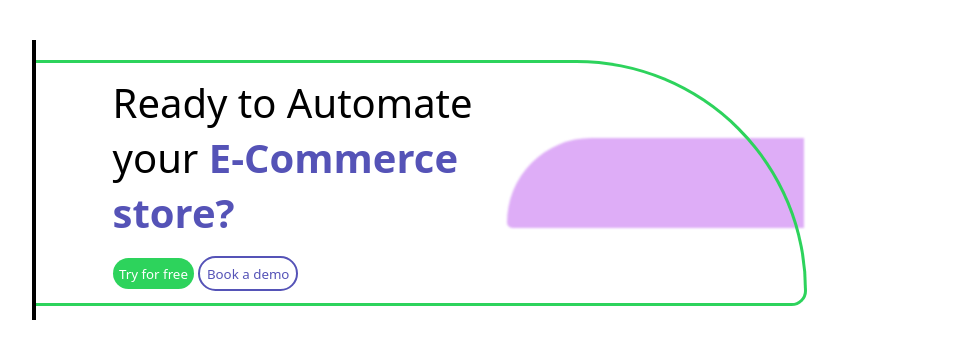
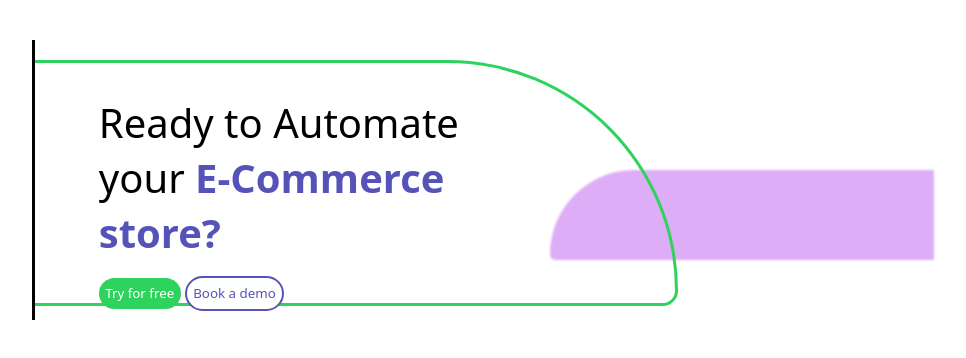
Before and after one commit to vinayak0127/Kommunicate-assignment, a website: page index.html in a window 1280 px wide. Shown: the whole page, without its empty margins (8-974 px from the left). Drawn offline with Linux system fonts and the light colour scheme.

Commit message:
completed

```diff
--- a/index.html
+++ b/index.html
@@ -19,9 +19,9 @@
                     <button class="one">Try for free</button>
                     <button class="second">Book a demo</button>
                 </div>
-                <div class="right"></div>
+
             </div>
-
+            <div class="right"></div>
         </div>
     </section>
 </body>
--- a/style.css
+++ b/style.css
@@ -18,8 +18,9 @@ span {
 
 .bar {
     height: 35vh;
-    width: 4px;
+    width: 3px;
     background-color: black;
+
 }
 
 .parent {
@@ -27,6 +28,9 @@ span {
     padding-top: 20px;
     padding-bottom: 20px;
     width: 100vw;
+    display: flex;
+    align-items: center;
+    flex-direction: row;
     /* background-color: blanchedalmond; */
 }
 
@@ -34,18 +38,18 @@ span {
     flex-direction: column;
     border-width: 3px 3px 3px 0;
     height: 30vh;
-    width: 60vw;
+    width: 50vw;
     border-style: solid;
     border-color: #2DD35C;
     border-top-right-radius: 30vw;
     border-bottom-right-radius: 2vw;
     z-index: 10;
-    display: flex;
-    align-items: center;
-    flex-direction: row;
+
 }
+
 .container {
-    padding: 0 0 0 10%;
+    padding: 5% 0 0 10%;
+    width: 35vw;
     /* background-color: #2DD35C; */
 }
 
@@ -57,7 +61,7 @@ span {
 }
 
 .right {
-    width: 50vw;
+    width: 30vw;
     height: 7vw;
     border-top-left-radius: 30vw;
     border-bottom-left-radius: 2vw;
@@ -68,6 +72,7 @@ span {
     -moz-filter: blur(10px);
     -o-filter: blur(10px);
     -ms-filter: blur(10px);
+    margin: 5vw 0 0 -10vw;
 }
 
 .one {
```
